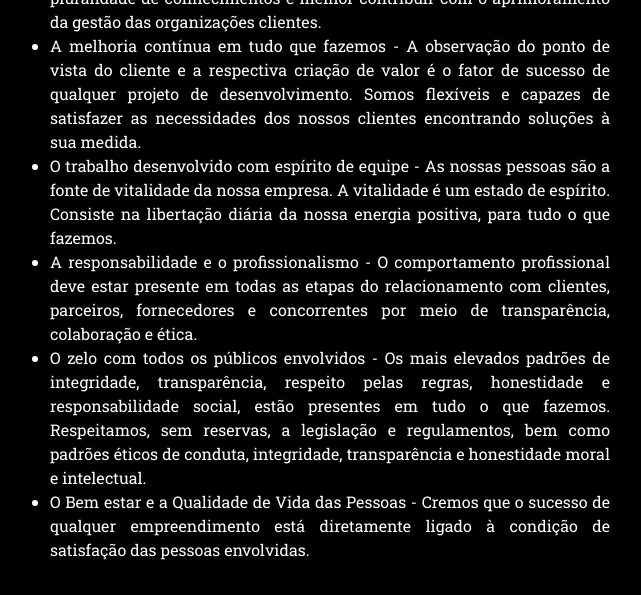
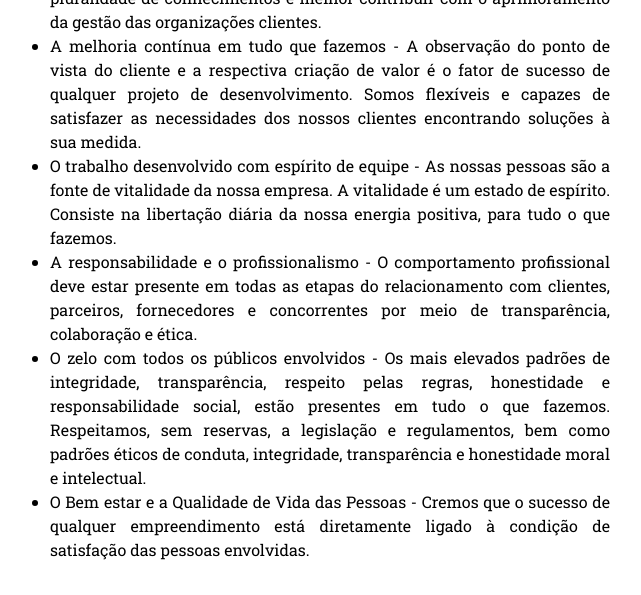
Before and after one commit to Wildarte/valentimconsultoria, a PHP site: page /paginas/empresa in a window 1280 px wide. Shown: the part 2288-2883 px from the top of the page, without its empty margins (10-651 px from the left). Run offline with PHP 8.4, Linux system fonts and the light colour scheme; some libraries are stand-ins or nearby versions; some web fonts are replaced.

Commit message:
commit de alguns ajustes na page services

```diff
--- a/app/Views/paginas/empresa.php
+++ b/app/Views/paginas/empresa.php
@@ -13,7 +13,7 @@
     </div>
 
     <div class="row">
-        <div class="col-md-6 my-0" style="background-color: #000">
+        <div class="col-md-6">
             <img  src="https://cdn.pixabay.com/photo/2018/03/03/20/02/laptop-3196481_960_720.jpg" alt="Responsive image" class="">
         </div>
         <div class="col-md-6 card-text">
@@ -45,7 +45,7 @@
     <!-- a class d-flex-row-reverse serve para inverter os elementos na linha -->
     <div class="row d-flex flex-row-reverse">
 
-        <div class="col-md-6 my-0" style="background-color: #000"  >
+        <div class="col-md-6"  >
             <img  src="https://cdn.pixabay.com/photo/2018/04/25/08/40/hands-3348987_960_720.jpg" alt="Responsive image" class="">
         </div>
 
@@ -64,7 +64,7 @@
 <div class="container-fluid"  id="quemsomos">
 
     <div class="row">
-        <div class="col-md-6 my-0" style="background-color: #000">
+        <div class="col-md-6">
             <img  src="https://cdn.pixabay.com/photo/2015/03/26/09/41/tie-690084_960_720.jpg" alt="Responsive image" class="">
         </div>
         <div class="col-md-6 card-text">
@@ -84,7 +84,7 @@
     <!-- a class d-flex-row-reverse serve para inverter os elementos na linha -->
     <div class="row d-flex flex-row-reverse">
 
-        <div class="col-md-6 my-0" style="background-color: #000">
+        <div class="col-md-6">
             <img  src="https://cdn.pixabay.com/photo/2016/03/09/09/22/workplace-1245776_960_720.jpg" alt="Responsive image" class="">
         </div>
 
@@ -118,7 +118,7 @@
 <div class="container-fluid"  id="quemsomos">
 
     <div class="row">
-        <div class="col-md-6 my-0" style="background-color: #000">
+        <div class="col-md-6">
             <img  src="https://cdn.pixabay.com/photo/2017/10/29/14/43/arrows-2899888_960_720.jpg" alt="Responsive image" class="">
         </div>
         <div class="col-md-6 card-text">
@@ -135,3 +135,5 @@
         </div>
     </div>
 </div>
+
+<hr style="border-color: blanchedalmond;">
--- a/public/css/mystyle.css
+++ b/public/css/mystyle.css
@@ -17,21 +17,18 @@
 
 .card-text{
     text-align: justify;
-    background-color: #000;
-    color: #fff;
+    background-color: #fff;
+    color: #000;
     padding: 20px;
     margin: 0 auto;
 }
 
 @media(max-width: 550px){
     .row img{
-        max-width: 100wh;
+        max-width: 100%;
         height: auto;
-        margin: -20px;
+        margin: 0 auto;
         padding: 0px;
-    }
-    div{
-        width: 100%;
     }
 
 }
```
